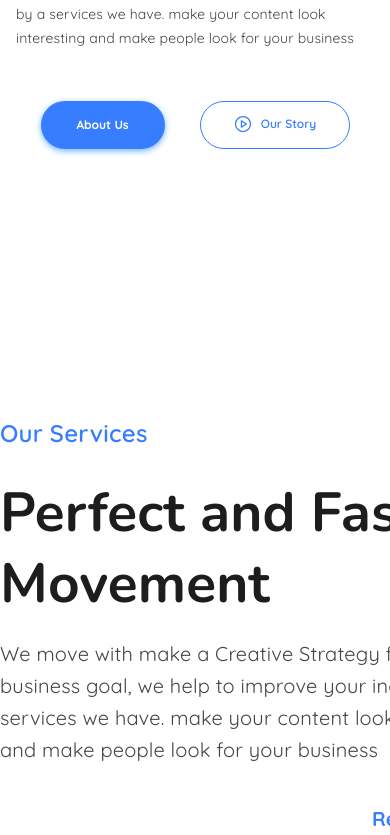
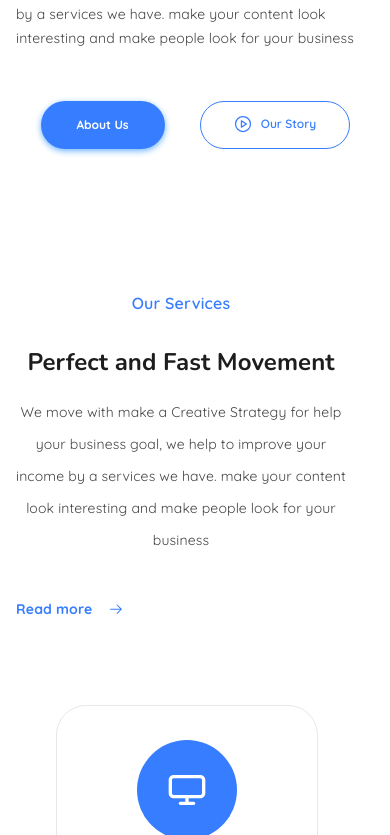
Before and after one commit to suphanatchanlek30/Agency-Creative, a React (Vite) app: page / in a window 390 px wide. Shown: the part 1465-2300 px from the top of the page. Built offline with nearby package versions, Linux system fonts and the light colour scheme.

Commit message:
add Responsive for Services

```diff
--- a/src/page/Services.jsx
+++ b/src/page/Services.jsx
@@ -16,28 +16,34 @@ const Services = () => {
       ];
 
     return (
-        <div className='flex flex-col justify-center container mx-auto mt-[200px] mb-[58px] w-[1240px] h-[568px]'>
+        <div className='container mx-auto px-4
+                    flex flex-col justify-center
+                    mt-80 sm:mt-12 md:mt-[58px]
+                    pt-8 sm:pt-12 md:pt-[100px]
+                    mb-[150%] sm:mb-12 md:mb-[58px]
+                    w-full sm:max-w-3xl md:max-w-4xl lg:max-w-6xl xl:w-[1240px]
+                    min-h-[400px] sm:min-h-[500px] md:min-h-[568px]'>
             {/* right left */}
-            <div className='flex h-screen mt-6 justify-center gap-6'>
+            <div className='flex sm:flex-row flex-col h-screen mt-6 justify-center sm:gap-6 gap-0'>
                 {/* left */}
-                <div className='left w-1/2'>
+                <div className='left sm:w-1/2 w-full sm:text-start text-center'>
                     {/* text */}
-                    <div className='text w-[521px] h-[414px] mt-[60px]'>
-                        <p className='font-body font-semibold text-[24px] text-[#377DFF] tracking-[0.01em] leading-[24px]'>Our Services</p>
-                        <h2 className='font-body2 font-bold text-[55px] text-[#1D1D1D] tracking-[0.003em] leading-[1.3em] mt-[32px]'>Perfect and Fast Movement</h2>
-                        <p className='font-body font-normal text-[20px] text-[#464646] tracking-[0.01em] leading-[32px] mt-[18px]'>We move with make a Creative Strategy for help your business goal, we help to improve your income by a services we have. make your content look interesting and make people look for your business</p>
+                    <div className='text w-[330px] sm:w-[521px] h-[414px] sm:mt-[60px] mt-[50%]'>
+                        <p className='font-body font-semibold text-[16px] sm:text-[24px] text-[#377DFF] tracking-[0.01em] leading-[24px]'>Our Services</p>
+                        <h2 className='font-body2 font-bold text-[24px] sm:text-[55px] text-[#1D1D1D] tracking-[0.003em] leading-[1.3em] mt-[32px]'>Perfect and Fast Movement</h2>
+                        <p className='font-body font-normal text-[14px] sm:text-[20px] text-[#464646] tracking-[0.01em] leading-[32px] mt-[18px]'>We move with make a Creative Strategy for help your business goal, we help to improve your income by a services we have. make your content look interesting and make people look for your business</p>
 
                         {/* icon and text */}
-                        <a href="#" className='icon_text flex justify-end items-center gap-[16px] mt-[36px]'>
-                            <p className='font-body font-bold text-[20px] text-[#377DFF] tracking-[0.01em] leading-[34px]'>Read more</p>
-                            <GoArrowRight className='text-[#377DFF] text-[1.5rem]' />
+                        <a href="#" className='icon_text flex justify-start sm:justify-end items-center gap-[16px] mt-[36px]'>
+                            <p className='font-body font-bold text-[14px] sm:text-[20px] text-[#377DFF] tracking-[0.01em] leading-[34px]'>Read more</p>
+                            <GoArrowRight className='text-[#377DFF] text-[1rem] sm:text-[1.5rem]' />
                         </a>
                     </div>
                 </div>
 
                 {/* right */}
-                <div className='right w-1/2'>
-                    <div className='grid grid-cols-2 gap-y-[30px] gap-x-[30px] ml-10'>
+                <div className='right sm:w-1/2 w-full'>
+                    <div className='grid sm:grid-cols-2 grid-cols-1 sm:gap-y-[10%] sm:gap-x-[20%] gap-y-[4%] sm:ml-10 ml-10'>
                         {services.map(service => (
                             <div key={service.id} className='flex flex-col items-center justify-center border bg-[#FFFFFF] w-[262px] h-[269px] rounded-[30px] duration-300 hover:shadow-[3px_3px_15px] hover:shadow-[#e1e1e1]'>
                                 <div className={`text-white w-[100px] h-[100px] rounded-full ${service.bgColor}`}>
@@ -45,7 +51,7 @@ const Services = () => {
                                         {service.icon}
                                     </div>
                                 </div>
-                                <h3 className='font-body text-[24px] font-bold mt-[32px] text-center text-[#1D1D1D] tracking-[0.01em] leading-[34px]'>{service.title}</h3>
+                                <h3 className='font-body w-[140px] sm:w-full sm:text-[24px] text-[16px] font-bold mt-[32px] text-center text-[#1D1D1D] tracking-[0.01em] leading-[34px]'>{service.title}</h3>
                             </div>
                         ))}
                     </div>
```
